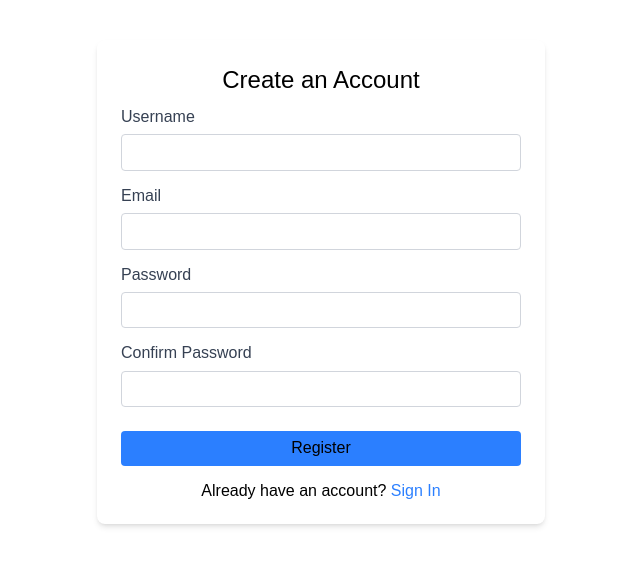
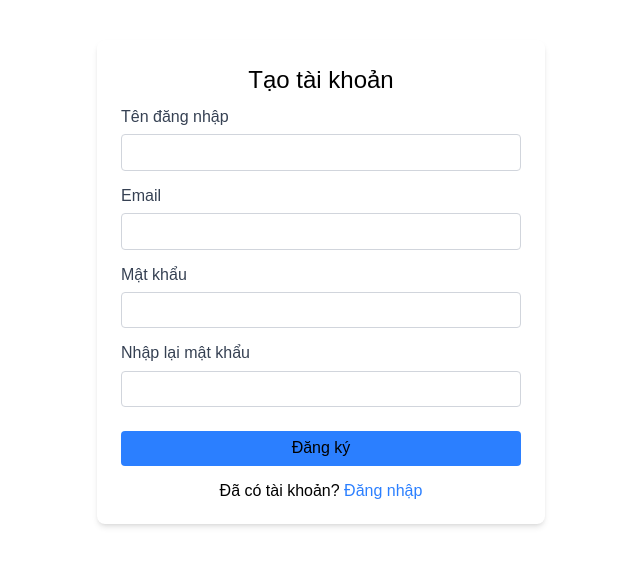
Before and after one commit to KimCuong9396/vocab-english, a React (Vite) app: page /register in a window 1280 px wide. Shown: the top 566 px of the page, without its empty margins (319-959 px from the left). Built offline with nearby package versions, Linux system fonts and the light colour scheme.

Commit message:
show username on header menu

```diff
--- /dev/null
+++ b/src/components/context/UserContext.jsx
@@ -0,0 +1,17 @@
+import { createContext, useState, useContext } from "react";
+
+const UserContext = createContext();
+
+export const UserProvider = ({ children }) => {
+  const [username, setUsername] = useState(
+    localStorage.getItem("username") || ""
+  );
+
+  return (
+    <UserContext.Provider value={{ username, setUsername }}>
+      {children}
+    </UserContext.Provider>
+  );
+};
+
+export const useUser = () => useContext(UserContext);
--- a/src/pages/login.jsx
+++ b/src/pages/login.jsx
@@ -1,17 +1,14 @@
 import React, { useState } from "react";
 import axios from "../services/axios.customize";
-import { useNavigate, Link } from "react-router-dom";
+import { useNavigate } from "react-router-dom";
+import { useUser } from "../context/UserContext";
 
 const Login = () => {
-  const [formData, setFormData] = useState({
-    email: "",
-    password: "",
-  });
+  const [formData, setFormData] = useState({ email: "", password: "" });
   const [error, setError] = useState("");
   const [loading, setLoading] = useState(false);
   const navigate = useNavigate();
-
-  const { email, password } = formData;
+  const { setUsername } = useUser(); // Lấy hàm setUsername từ Context
 
   const handleChange = (e) => {
     setFormData({ ...formData, [e.target.name]: e.target.value });
@@ -19,20 +16,21 @@ const Login = () => {
 
   const handleSubmit = async (e) => {
     e.preventDefault();
-
     try {
       setLoading(true);
       setError("");
-      const URL_BACKEND = "/api/auth/login";
-      const response = await axios.post(URL_BACKEND, {
-        email,
-        password,
-      });
 
-      localStorage.setItem("token", response.data.token);
+      const response = await axios.post("/api/auth/login", formData);
+      const username = response.data.user.username;
+
+      localStorage.setItem("username", username);
+      setUsername(username); // Cập nhật username vào Context
+
       navigate("/");
     } catch (err) {
-      setError(err.response?.data?.message || "Invalid credentials");
+      setError(
+        err.response?.data?.message || "Email hoặc mật khẩu không đúng!"
+      );
     } finally {
       setLoading(false);
     }
@@ -40,66 +38,29 @@ const Login = () => {
 
   return (
     <div className="max-w-md mx-auto mt-10 p-6 bg-white rounded-lg shadow-md">
-      <h2 className="text-2xl font-bold mb-6 text-center">Welcome Back</h2>
-
+      <h2 className="text-2xl font-bold mb-6 text-center">Đăng nhập</h2>
       {error && (
         <div className="mb-4 p-3 bg-red-100 text-red-700 rounded">{error}</div>
       )}
-
       <form onSubmit={handleSubmit}>
-        <div className="mb-4">
-          <label className="block text-gray-700 mb-2" htmlFor="email">
-            Email
-          </label>
         <input
           type="email"
-            id="email"
           name="email"
-            value={email}
+          value={formData.email}
           onChange={handleChange}
-            className="w-full px-3 py-2 border border-gray-300 rounded focus:outline-none focus:border-blue-500"
           required
         />
-        </div>
-
-        <div className="mb-6">
-          <label className="block text-gray-700 mb-2" htmlFor="password">
-            Password
-          </label>
         <input
           type="password"
-            id="password"
           name="password"
-            value={password}
+          value={formData.password}
           onChange={handleChange}
-            className="w-full px-3 py-2 border border-gray-300 rounded focus:outline-none focus:border-blue-500"
           required
         />
-          <div className="mt-1 text-right">
-            <Link
-              to="/forgot-password"
-              className="text-sm text-blue-500 hover:text-blue-700"
-            >
-              Forgot Password?
-            </Link>
-          </div>
-        </div>
-
-        <button
-          type="submit"
-          disabled={loading}
-          className="w-full bg-blue-500 text-white py-2 px-4 rounded hover:bg-blue-600 focus:outline-none focus:bg-blue-600 disabled:bg-blue-300"
-        >
-          {loading ? "Signing In..." : "Login"}
+        <button type="submit" disabled={loading}>
+          {loading ? "Đang đăng nhập..." : "Đăng nhập"}
         </button>
       </form>
-
-      <div className="mt-4 text-center">
-        Don't have an account?{" "}
-        <Link to="/register" className="text-blue-500 hover:text-blue-700">
-          Create Account
-        </Link>
-      </div>
     </div>
   );
 };
--- a/src/pages/menu/header.jsx
+++ b/src/pages/menu/header.jsx
@@ -1,39 +1,27 @@
-import {
-  AppstoreOutlined,
-  MailOutlined,
-  SettingOutlined,
-} from "@ant-design/icons";
+import { SettingOutlined } from "@ant-design/icons";
 import { Menu } from "antd";
 import { useState } from "react";
 import { Link } from "react-router-dom";
+import { useUser } from "../../components/context/UserContext";
 import conversationIcon from "./icon/conversation.png";
 import reviseIcon from "./icon/revise.png";
 import handBookIcon from "./icon/handBook.png";
 import learnNewIcon from "./icon/learnNew.png";
+
 const Header = () => {
+  const [current, setCurrent] = useState("mail");
+  const { username } = useUser(); // Lấy username từ Context
+
+  const onClick = (e) => {
+    setCurrent(e.key);
+  };
+
   const items = [
-    {
-      label: (
-        <Link
-          to="/"
-          className="text-xl font-bold text-blue-600 hover:text-blue-800 transition duration-300"
-        >
-          Rabbit Vocab
-        </Link>
-      ),
-      key: "vocab",
-      icon: (
-        <img
-          src="https://cbx-prod.b-cdn.net/COLOURBOX63786521.jpg?width=1200&height=1200&quality=70"
-          style={{ width: 40 }}
-        />
-      ),
-    },
+    { label: <Link to="/">Rabbit Vocab</Link>, key: "vocab" },
     {
       label: <Link to="/revise">Ôn tập</Link>,
       key: "revise",
       icon: <img src={reviseIcon} style={{ width: 50 }} />,
-      //disabled: true,
     },
     {
       label: <Link to="/learnNew">Học từ mới</Link>,
@@ -50,21 +38,24 @@ const Header = () => {
       key: "conversation",
       icon: <img src={conversationIcon} style={{ width: 50 }} />,
     },
+    {
+      label: username ? `Xin chào, ${username}` : "Người dùng",
+      key: "SubMenu",
+      icon: <SettingOutlined />,
+      children: [
+        { type: "group", children: [{ label: "Đăng xuất", key: "logout" }] },
+      ],
+    },
   ];
-  const [current, setCurrent] = useState("mail");
-  const onClick = (e) => {
-    console.log("click ", e);
-    setCurrent(e.key);
-  };
+
   return (
-    <div>
     <Menu
       onClick={onClick}
       selectedKeys={[current]}
       mode="horizontal"
       items={items}
     />
-    </div>
   );
 };
+
 export default Header;
--- a/src/pages/register.jsx
+++ b/src/pages/register.jsx
@@ -22,31 +22,31 @@ const Register = () => {
   const handleSubmit = async (e) => {
     e.preventDefault();
 
-    // Validation
+    // Kiểm tra mật khẩu trùng khớp
     if (password !== confirmPassword) {
-      setError("Passwords do not match");
+      setError("Mật khẩu nhập lại không khớp");
       return;
     }
 
     if (password.length < 6) {
-      setError("Password must be at least 6 characters");
+      setError("Mật khẩu phải có ít nhất 6 ký tự");
       return;
     }
 
     try {
       setLoading(true);
       setError("");
-      const URL_BACKEND = "/api/auth/register";
-      const response = await axios.post(URL_BACKEND, {
+      const response = await axios.post("/api/auth/register", {
         username,
         email,
         password,
       });
 
+      // Lưu token vào localStorage và điều hướng về trang đăng nhập
       localStorage.setItem("token", response.data.token);
       navigate("/login");
     } catch (err) {
-      setError(err.response?.data?.message || "Registration failed");
+      setError(err.response?.data?.message || "Đăng ký thất bại");
     } finally {
       setLoading(false);
     }
@@ -54,7 +54,7 @@ const Register = () => {
 
   return (
     <div className="max-w-md mx-auto mt-10 p-6 bg-white rounded-lg shadow-md">
-      <h2 className="text-2xl font-bold mb-6 text-center">Create an Account</h2>
+      <h2 className="text-2xl font-bold mb-6 text-center">Tạo tài khoản</h2>
 
       {error && (
         <div className="mb-4 p-3 bg-red-100 text-red-700 rounded">{error}</div>
@@ -63,7 +63,7 @@ const Register = () => {
       <form onSubmit={handleSubmit}>
         <div className="mb-4">
           <label className="block text-gray-700 mb-2" htmlFor="username">
-            Username
+            Tên đăng nhập
           </label>
           <input
             type="text"
@@ -93,7 +93,7 @@ const Register = () => {
 
         <div className="mb-4">
           <label className="block text-gray-700 mb-2" htmlFor="password">
-            Password
+            Mật khẩu
           </label>
           <input
             type="password"
@@ -108,7 +108,7 @@ const Register = () => {
 
         <div className="mb-6">
           <label className="block text-gray-700 mb-2" htmlFor="confirmPassword">
-            Confirm Password
+            Nhập lại mật khẩu
           </label>
           <input
             type="password"
@@ -124,16 +124,20 @@ const Register = () => {
         <button
           type="submit"
           disabled={loading}
-          className="w-full bg-blue-500 text-white py-2 px-4 rounded hover:bg-blue-600 focus:outline-none focus:bg-blue-600 disabled:bg-blue-300"
+          className={`w-full py-2 px-4 rounded text-white focus:outline-none ${
+            loading
+              ? "bg-gray-400 cursor-not-allowed"
+              : "bg-blue-500 hover:bg-blue-600"
+          }`}
         >
-          {loading ? "Creating Account..." : "Register"}
+          {loading ? "Đang tạo tài khoản..." : "Đăng ký"}
         </button>
       </form>
 
       <div className="mt-4 text-center">
-        Already have an account?{" "}
+        Đã có tài khoản?{" "}
         <Link to="/login" className="text-blue-500 hover:text-blue-700">
-          Sign In
+          Đăng nhập
         </Link>
       </div>
     </div>
```
Also changed, not shown: src/main.jsx (+6 -3 lines), 2 other files (tests, documents, lock files or other folders). Lines whose indentation alone changed are shown as unchanged.
